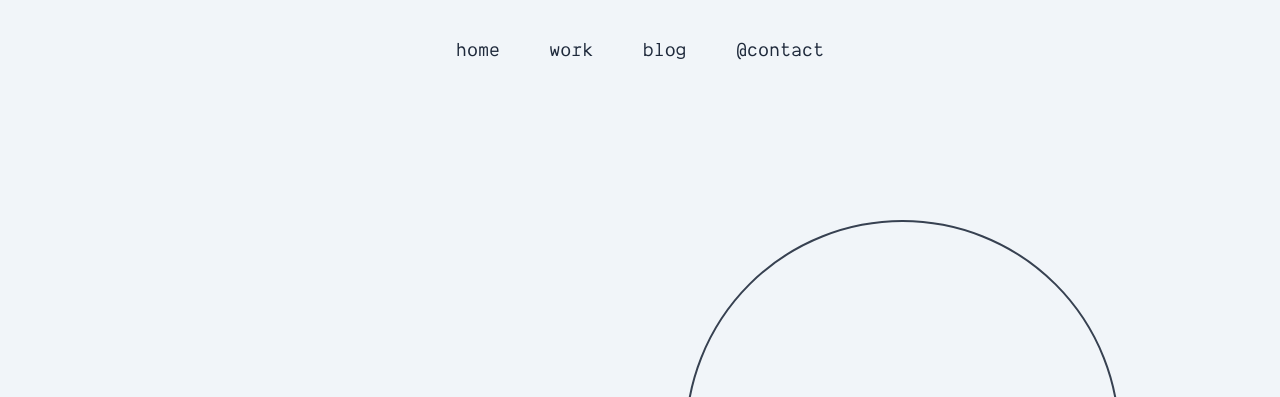
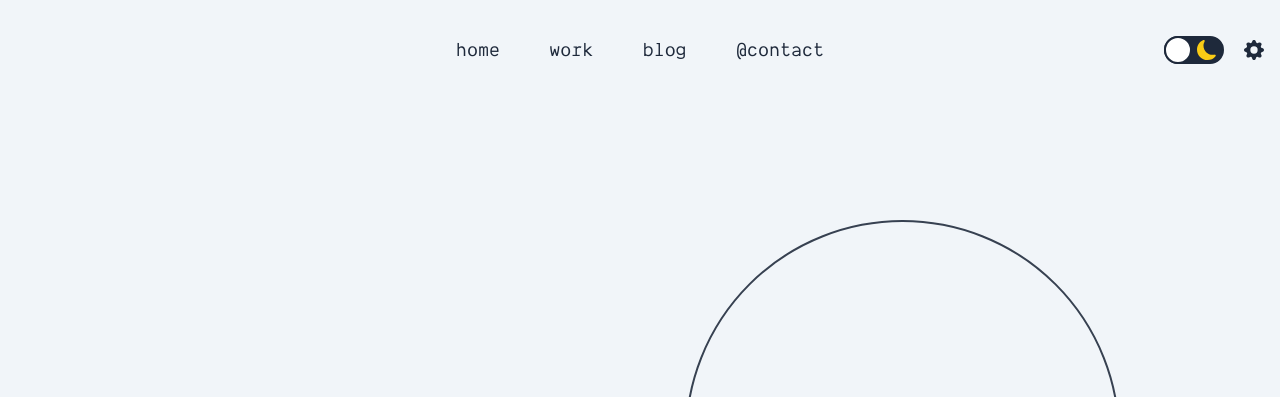
Before and after one commit to pontusbergqvist/portfolio-1, a Gatsby site: page / in a window 1280 px wide. Shown: the top 397 px of the page. Built offline with nearby package versions, Linux system fonts and the light colour scheme; Gatsby itself is replaced by a stand-in of ours.

Commit message:
Fixed so Settings show on above medium screens

```diff
--- a/src/components/layout/nav/Settings.js
+++ b/src/components/layout/nav/Settings.js
@@ -4,7 +4,7 @@ import { BsFillGearFill } from 'react-icons/bs'
 
 const Settings = ({ active }) => {
   return (
-    <div className={`${active ? 'flex' : 'hidden'} items-center absolute left-0 md:right-0 md:left-auto px-3`}>
+    <div className={`${active ? 'flex' : 'hidden'} md:flex items-center absolute left-0 md:right-0 md:left-auto px-3`}>
       <DarkmodeButton />
       <BsFillGearFill className='ml-5 cursor-pointer text-primary dark:text-darkText transition-transform ' />
     </div>
```
